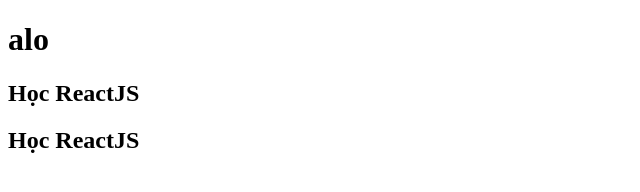
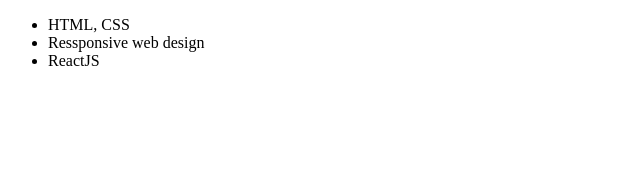
Before and after one commit to Dungtb94/ReactJS, a plain HTML site: page index.html in a window 1280 px wide. Shown: the whole page, without its empty margins (0-640 px from the left). Drawn offline with nearby package versions, Linux system fonts and the light colour scheme.

Commit message:
video 16 F8

```diff
--- a/index.html
+++ b/index.html
@@ -5,45 +5,36 @@
     <meta http-equiv="X-UA-Compatible" content="IE=edge">
     <meta name="viewport" content="width=device-width, initial-scale=1.0">
     <title>Document</title>
-    <script src="https://unpkg.com/react@18/umd/react.development.js" crossorigin></script>
-    <script src="https://unpkg.com/react-dom@18/umd/react-dom.development.js" crossorigin></script>
+    <script src="https://unpkg.com/react@17/umd/react.development.js" crossorigin></script>
+    <script src="https://unpkg.com/react-dom@17/umd/react-dom.development.js" crossorigin></script>
     <script src="https://unpkg.com/babel-standalone@6/babel.min.js"></script>
 </head>
 <body>
-    <h1>alo</h1>
     <div id="root"></div>
+    <script type="text/babel">
+        const courses = [
+            {
+                name: 'HTML, CSS',
+            },
+            {
+                name: 'Ressponsive web design',
+            },
+            {
+                name: 'ReactJS'
+            }
+        ]
 
-    <script>
-        // DOM
-        const divDOM = document.createElement('div')
-        divDOM.className = 'post-item'
+        const jsx = (
+            <ul>
+                {courses.map((course, index) =>
+                    <li key={index}>{course.name}</li>
+                )}
+            </ul>
+        )
 
-        const h2DOM = document.createElement('h2')
-        h2DOM.title = 'Học React tại F8'
-        h2DOM.innerText = 'Học ReactJS'
-
-        divDOM.appendChild(h2DOM)
-
-        document.body.appendChild(divDOM)
-
-
-
-        // React
-        const divReact = React.createElement('div',{
-            className: 'post-item'
-        },React.createElement('h2',{
-            title: 'Học React tại F8'
-        },'Học ReactJS'))
-
-        console.log(divReact)
-
-        //get root element
-        const container = document.getElementById('root')
-        const root = ReactDOM.createRoot(container)
-        root.render(divReact)
-
-        // render UI
-        // ReactDOM.render(divReact, root)
+    ReactDOM.render(jsx, document.getElementById('root'))
+    // const root = ReactDOM.createRoot(document.querySelector('#root'));
+    // root.render(React.createElement(jsx))
     </script>
 </body>
 </html>
```
